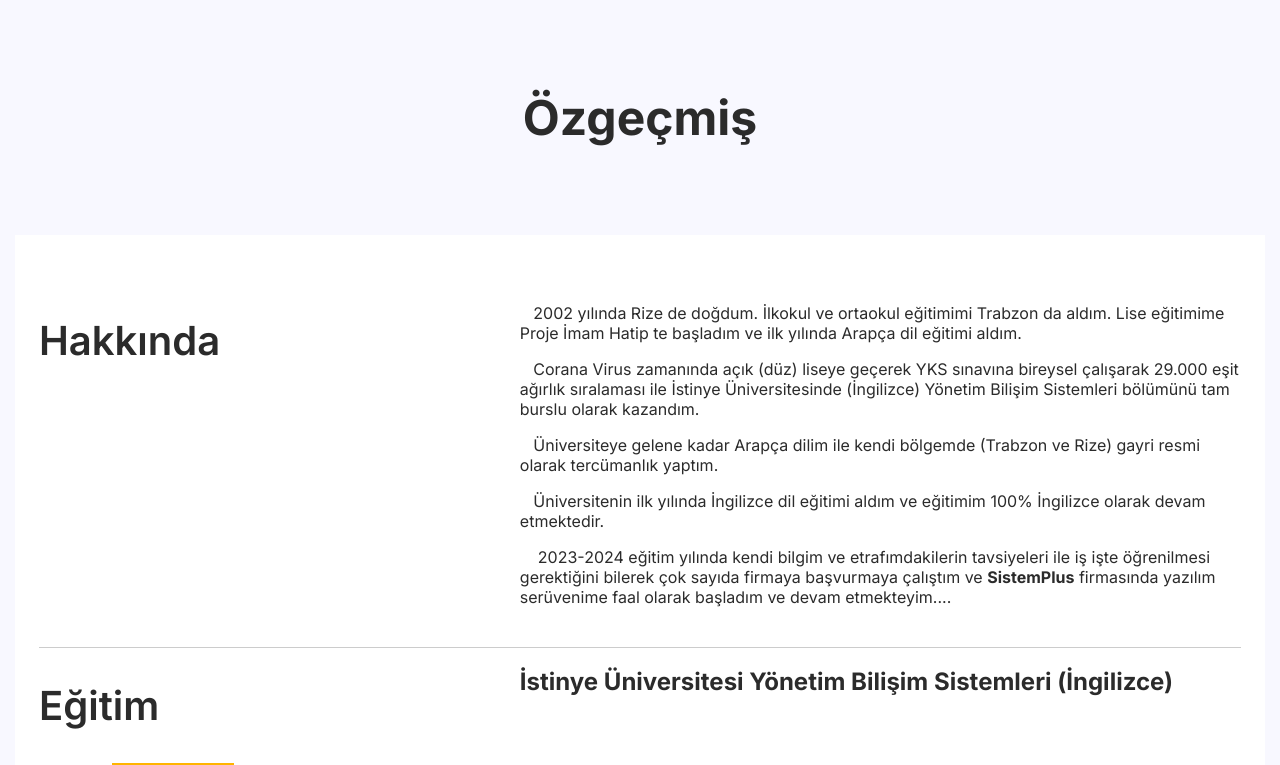
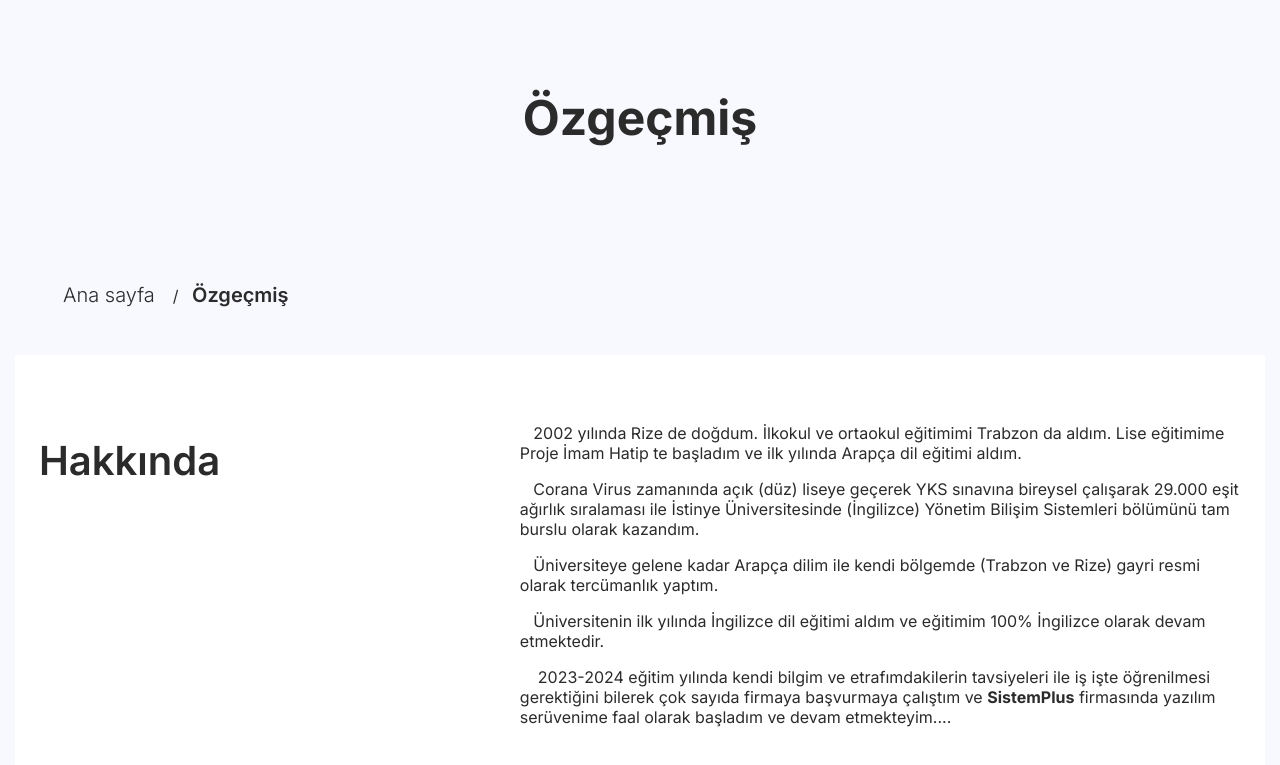
Before and after one commit to sametkzdl/MyPortfolio, a React (Vite) app: page /cv in a window 1280 px wide. Shown: the top 765 px of the page. Built offline with nearby package versions, Linux system fonts and the light colour scheme.

Commit message:
baya baya bitti

```diff
--- /dev/null
+++ b/src/components/bradCrumbs.jsx
@@ -0,0 +1,38 @@
+import { useLocation, useNavigate } from "react-router-dom";
+import styled from "styled-components";
+
+const Wrap = styled.div`
+  padding: 3rem;
+  display: flex;
+`;
+
+const Crumb = styled.span`
+  font-size: 20px;
+  font-weight: ${({ $active }) => ($active ? "600" : "300")};
+  cursor: pointer;
+`;
+
+const Crumbs = () => {
+  const data = [
+    { href: "projects", title: "Projeler" },
+    { href: "cv", title: "Özgeçmiş" },
+  ];
+  const location = useLocation();
+  const navigate = useNavigate();
+  return (
+    <Wrap>
+      <Crumb onClick={() => navigate("/")}>Ana sayfa</Crumb>&nbsp;&nbsp;&nbsp;
+      {data.map(
+        (item, i) =>
+          item.href === location.pathname.slice(1) && (
+            <div key={i}>
+              &nbsp;/&nbsp;&nbsp;&nbsp;
+              <Crumb $active={true}>{item.title}</Crumb>
+            </div>
+          )
+      )}
+    </Wrap>
+  );
+};
+
+export default Crumbs;
--- a/src/components/curtain.jsx
+++ b/src/components/curtain.jsx
@@ -120,7 +120,7 @@ const Curtain = ({ isOpen, setIsOpen }) => {
     skills: [
       { title: "HTML", value: 60 },
       { title: "CSS", value: 60 },
-      { title: "JS", value: 55 },
+      { title: "JS", value: 40 },
       { title: "React", value: 50 },
     ],
     extraSkisls: [
--- a/src/pages/cv.jsx
+++ b/src/pages/cv.jsx
@@ -1,5 +1,6 @@
 import styled from "styled-components";
 import { device } from "../utils/global";
+import Crumbs from "../components/bradCrumbs";
 const Head = styled.div`
   text-align: center;
   padding: 3rem 0rem;
@@ -117,6 +118,7 @@ bilerek çok sayıda firmaya başvurmaya çalıştım ve <strong>SistemPlus</str
       <Head>
         <h2>Özgeçmiş</h2>
       </Head>
+      <Crumbs />
       <WrapCard>
         {data.map((item, index) => {
           return (
--- a/src/pages/error.jsx
+++ b/src/pages/error.jsx
@@ -1,5 +1,24 @@
+import Crumbs from "../components/bradCrumbs";
+import styled from "styled-components";
+
+const Head = styled.div`
+  padding: 3rem 0rem;
+  > h3 {
+    text-align: center;
+    font-size: 36px;
+    margin-block: 12px;
+  }
+`;
+
 const ErrorPage = () => {
-  return <div>ErrorPage</div>;
+  return (
+    <div style={{ minHeight: "85vh" }}>
+      <Head>
+        <h3>Böyle bir sayfa bulunmamaktadır</h3>
+      </Head>
+      <Crumbs />
+    </div>
+  );
 };
 
 export default ErrorPage;
--- a/src/pages/home.jsx
+++ b/src/pages/home.jsx
@@ -55,7 +55,7 @@ const NavItem = styled.div`
 const Home = () => {
   const wrapRef = useRef();
   const [activeIndex, setActiveIndex] = useState([]);
-  const [isOpen, setIsOpen] = useState(true);
+  const [isOpen, setIsOpen] = useState(window.innerWidth > 768 ? true : false);
 
   const data = [
     {
--- a/src/pages/idProject.jsx
+++ b/src/pages/idProject.jsx
@@ -7,6 +7,7 @@ import { Swiper, SwiperSlide } from "swiper/react";
 
 import "swiper/css";
 import "swiper/css/pagination";
+import Crumbs from "../components/bradCrumbs.jsx";
 
 const Wrap = styled.div`
   width: 100%;
@@ -89,6 +90,7 @@ const SingleProduct = () => {
       <Head>
         <h3>Proje Detayı</h3>
       </Head>
+      <Crumbs />
       <WrapCard>
         <Card>
           <div>
--- a/src/pages/projects.jsx
+++ b/src/pages/projects.jsx
@@ -2,6 +2,7 @@ import styled from "styled-components";
 import { ProjectCard } from "../components/apps";
 import { useNavigate } from "react-router-dom";
 import projects from "../locale/projects.json";
+import Crumbs from "../components/bradCrumbs";
 
 const WrapContent = styled.div`
   display: flex;
@@ -35,6 +36,7 @@ const Projects = () => {
           kullanılan teknolojiler ve detayları ile beraber sıralanmaktadır.
         </p>
       </Head>
+      <Crumbs />
       <WrapContent>
         {projects.map((item, index) => {
           return (
```
